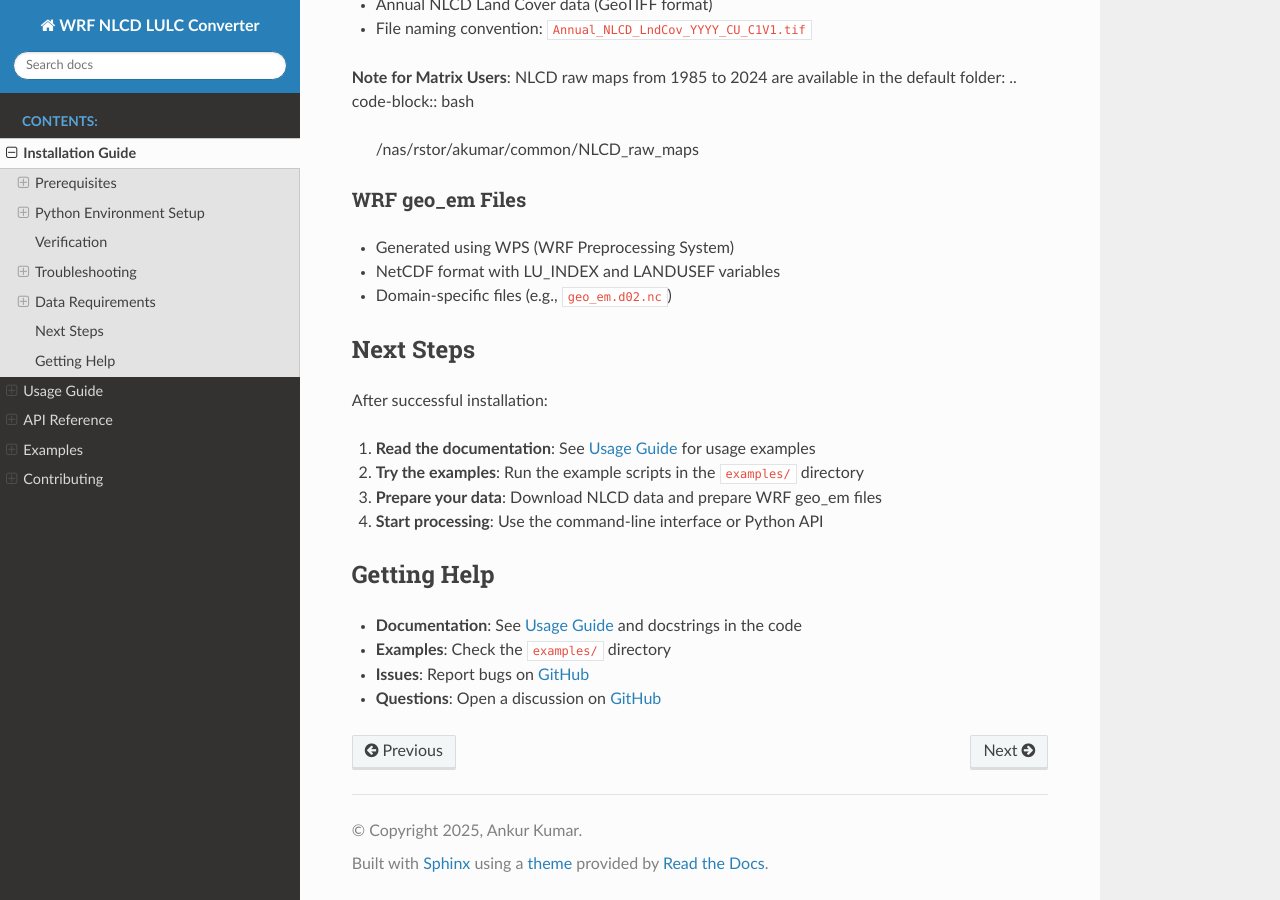
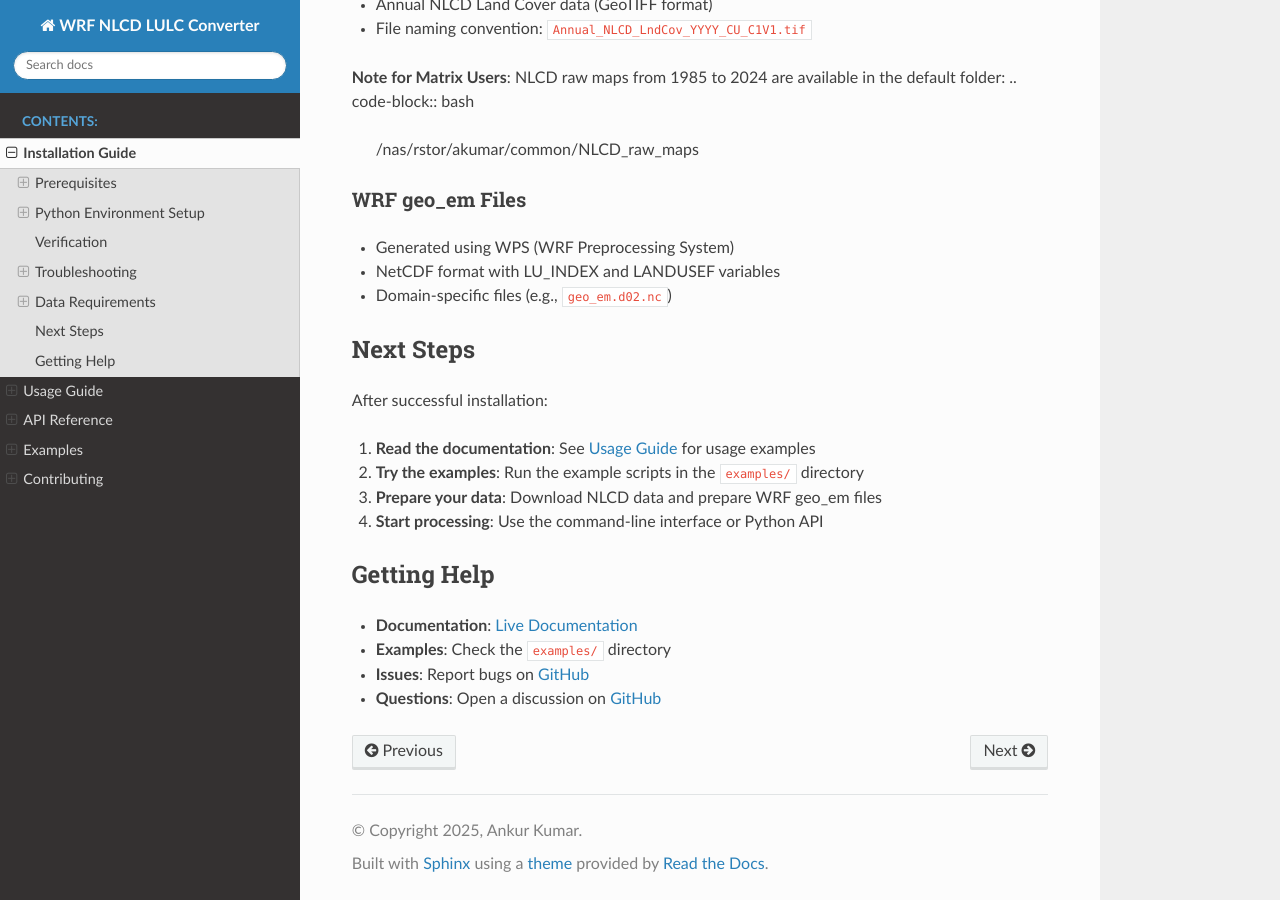
Before and after one commit to ankurk017/wrf_nlcd_lulc_converter, a Sphinx documentation site: the page built from docs/installation.rst, in a window 1280 px wide and 900 px high, scrolled down 3278 px. Built offline with Sphinx 7.4.7 and the Read the Docs theme 3.1.0, drawn with Linux system fonts in a browser that asks for light colours.

Commit message:
Update documentation links to reflect live Read the Docs deployment
- Updated all documentation references to point to live site
- Added documentation link to repository information sections
- Updated main README with correct /en/latest/ URL
- Updated installation, usage, and contributing guides
- Documentation is now fully live and accessible

The documentation is successfully deployed and working at:
https://wrf-nlcd-lulc-converter.readthedocs.io/en/latest/

```diff
--- a/docs/contributing.rst
+++ b/docs/contributing.rst
@@ -287,6 +287,7 @@ Contact Information
 * **Maintainer**: Ankur Kumar
 * **Email**: ankurk017@gmail.com, ankur.kumar@uah.edu, ankur.kumar@nasa.gov
 * **GitHub**: https://github.com/ankurk017/wrf_nlcd_lulc_converter
+* **Documentation**: https://wrf-nlcd-lulc-converter.readthedocs.io/en/latest/
 * **Issues**: https://github.com/ankurk017/wrf_nlcd_lulc_converter/issues
 * **Discussions**: https://github.com/ankurk017/wrf_nlcd_lulc_converter/discussions
 
--- a/docs/index.rst
+++ b/docs/index.rst
@@ -76,6 +76,7 @@ Repository Information
 ---------------------
 
 * **GitHub**: https://github.com/ankurk017/wrf_nlcd_lulc_converter
+* **Documentation**: https://wrf-nlcd-lulc-converter.readthedocs.io/en/latest/
 * **Author**: Ankur Kumar
 * **Contact**: ankurk017@gmail.com, ankur.kumar@uah.edu, ankur.kumar@nasa.gov
 * **License**: Apache 2.0
--- a/docs/installation.rst
+++ b/docs/installation.rst
@@ -213,7 +213,7 @@ After successful installation:
 Getting Help
 -----------
 
-* **Documentation**: See :doc:`usage` and docstrings in the code
+* **Documentation**: `Live Documentation <https://wrf-nlcd-lulc-converter.readthedocs.io/en/latest/>`_
 * **Examples**: Check the ``examples/`` directory
 * **Issues**: Report bugs on `GitHub <https://github.com/ankurk017/wrf_nlcd_lulc_converter/issues>`_
 * **Questions**: Open a discussion on `GitHub <https://github.com/ankurk017/wrf_nlcd_lulc_converter/discussions>`_
--- a/docs/usage.rst
+++ b/docs/usage.rst
@@ -239,7 +239,7 @@ Common Issues
 Getting Help
 -----------
 
-* **Documentation**: See :doc:`api` for detailed API reference
+* **Documentation**: `Live Documentation <https://wrf-nlcd-lulc-converter.readthedocs.io/en/latest/>`_
 * **Examples**: Check the ``examples/`` directory
 * **Issues**: Report bugs on `GitHub <https://github.com/ankurk017/wrf_nlcd_lulc_converter/issues>`_
 * **Questions**: Open a discussion on `GitHub <https://github.com/ankurk017/wrf_nlcd_lulc_converter/discussions>`_
```
Also changed, not shown: README.md (+1 -1 lines).
